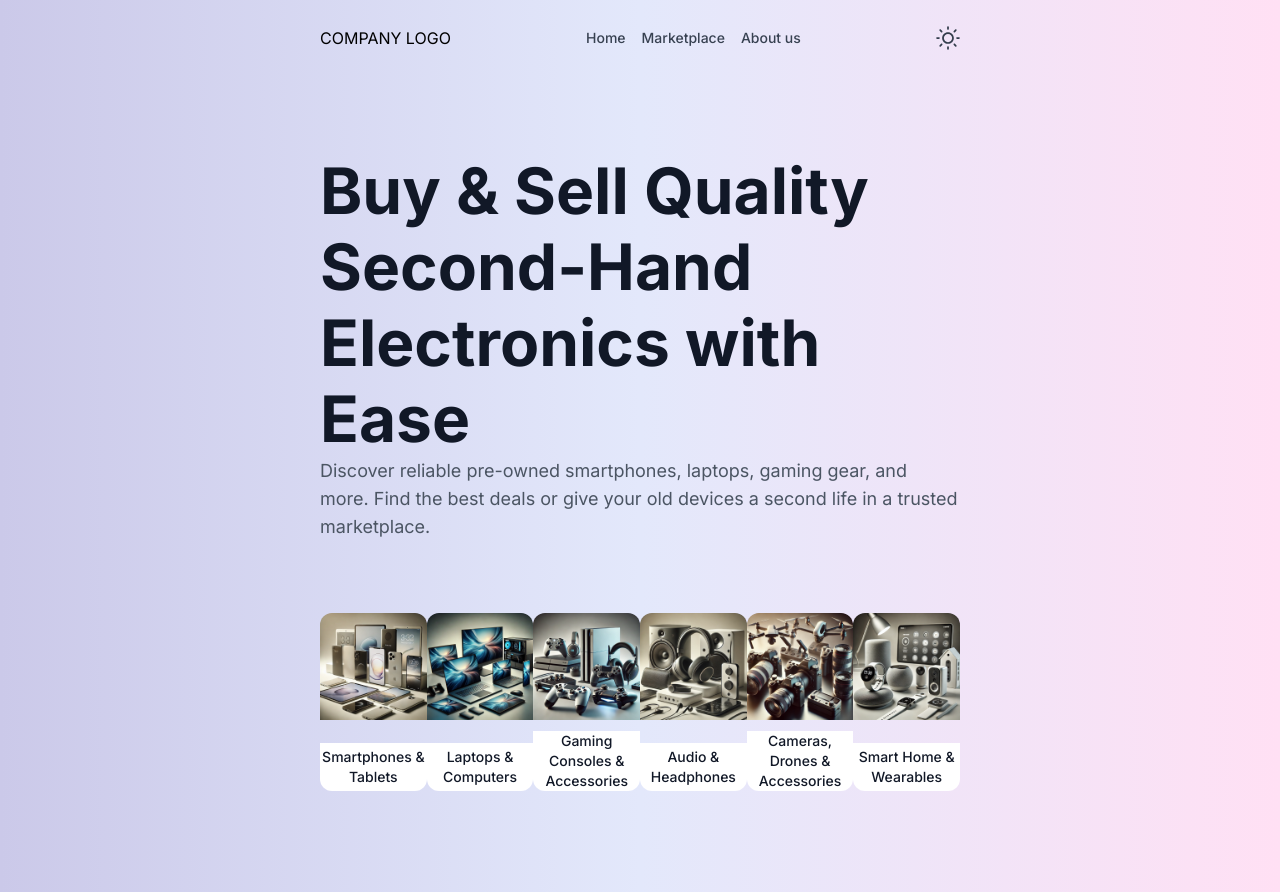
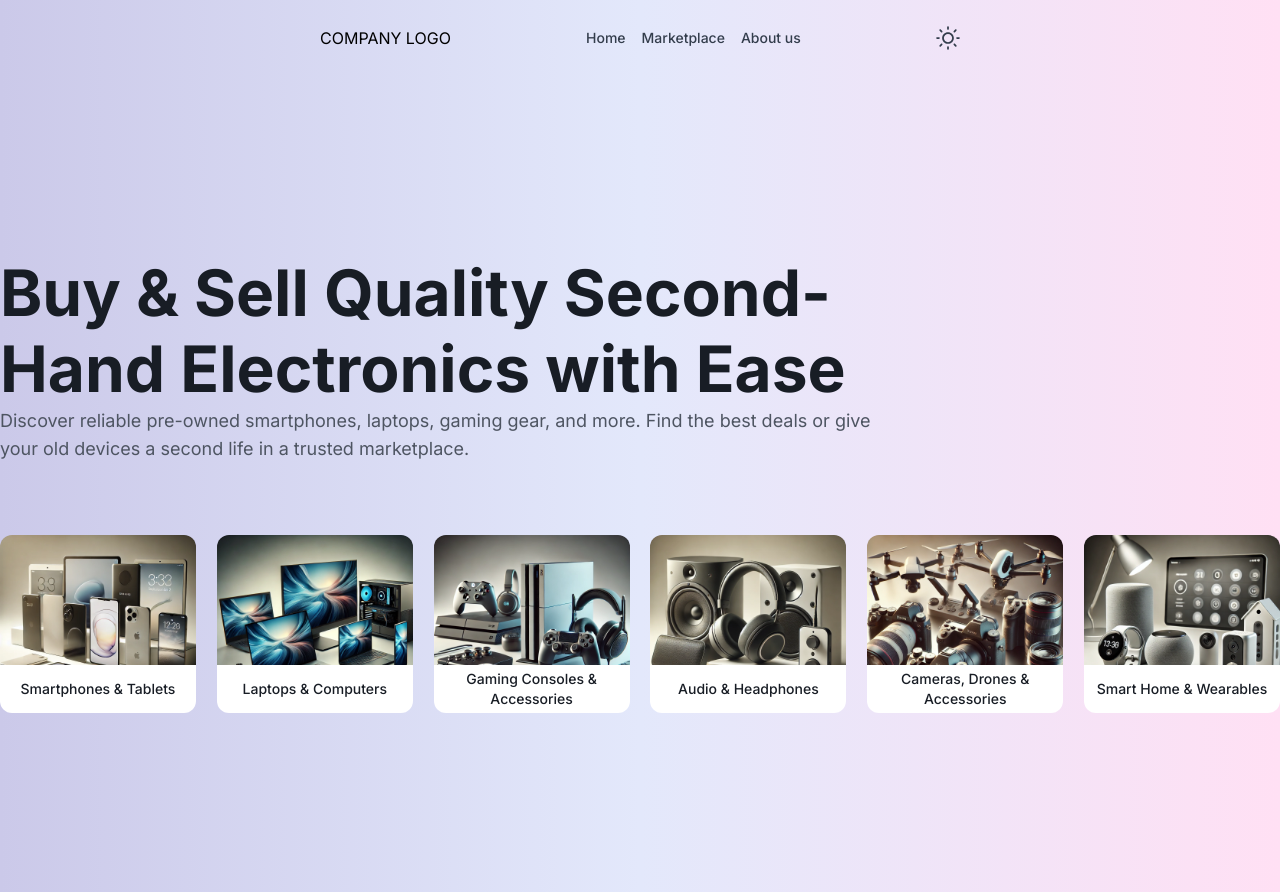
Before and after one commit to meModiz/mini-marketplace, a Next.js app: page / in a window 1280 px wide. Built offline with nearby package versions, Linux system fonts and the light colour scheme.

Commit message:
style(project): restyling to slice a page with two colors (gradient/white)

```diff
--- a/src/app/layout.tsx
+++ b/src/app/layout.tsx
@@ -15,7 +15,7 @@ export default function RootLayout({
   return (
     <html lang="en">
       <body
-        className={`antialiased w-screen h-fit bg-lightGradient dark:bg-darkGradient text-black dark:text-white px-80 py-3`}
+        className={`antialiased w-screen h-fit bg-lightGradient dark:bg-darkGradient text-black dark:text-white`}
       >
         <Navbar />
         {children}
--- a/src/components/Navbar.tsx
+++ b/src/components/Navbar.tsx
@@ -5,7 +5,7 @@ import ThemeToggle from "@/components/ThemeToggler";
 
 export default function Navbar() {
   return (
-    <div className="flex flex-row w-full justify-between items-center">
+    <div className="flex flex-row w-full justify-between items-center px-80 py-3">
       <span>COMPANY LOGO</span>
       <nav className="p-4">
         <ul className="flex gap-4 text-sm font-medium text-gray-700 dark:text-gray-200">
--- a/tailwind.config.ts
+++ b/tailwind.config.ts
@@ -9,7 +9,13 @@ export default {
   darkMode: "selector",
   theme: {
     extend: {
-      colors: {},
+      colors: {
+        gray: {
+          600: "#4E5562",
+          700: "#333D4C",
+          900: "#181D25",
+        },
+      },
       spacing: {
         "204": "51rem",
         "49": "12.25rem",
@@ -25,6 +31,13 @@ export default {
             fontWeight: "700",
           },
         ],
+        H3: [
+          "1.75rem",
+          {
+            lineHeight: "2.25rem",
+            fontWeight: "600",
+          },
+        ],
       },
       backgroundImage: {
         lightGradient: "linear-gradient(to right, #CBC9E9, #E3E8FB, #FFE0F4)",
```
